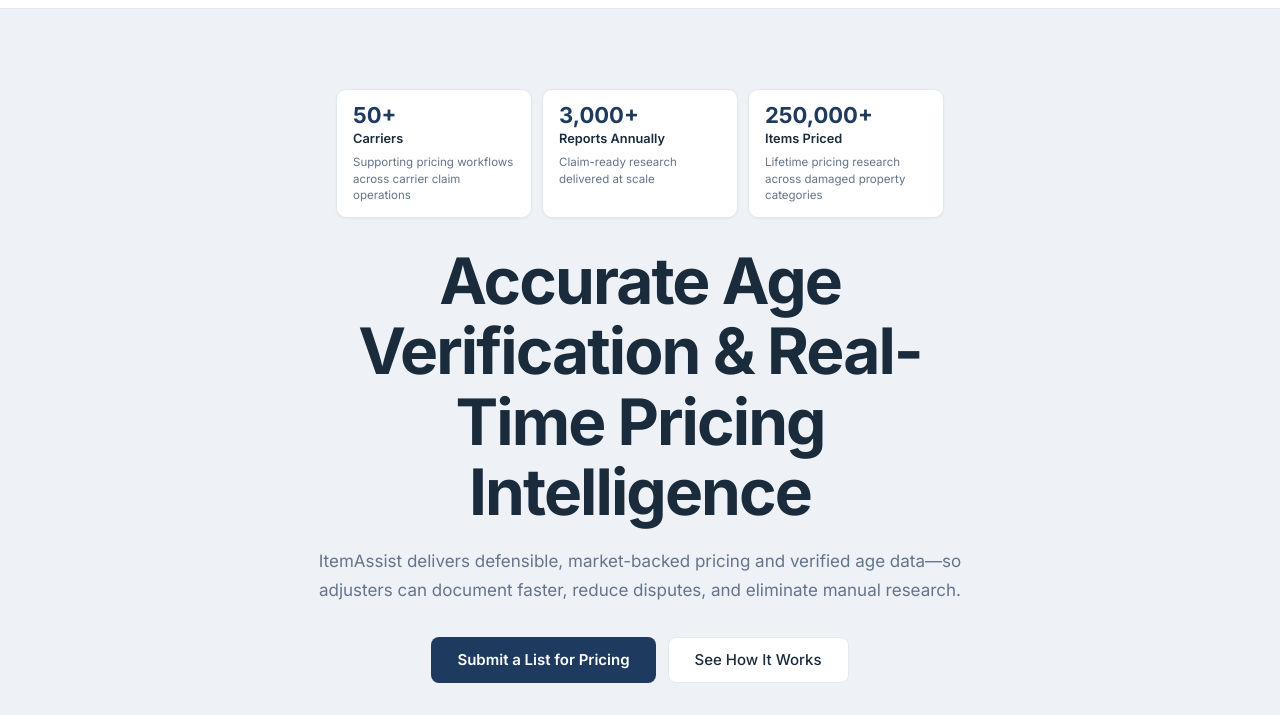
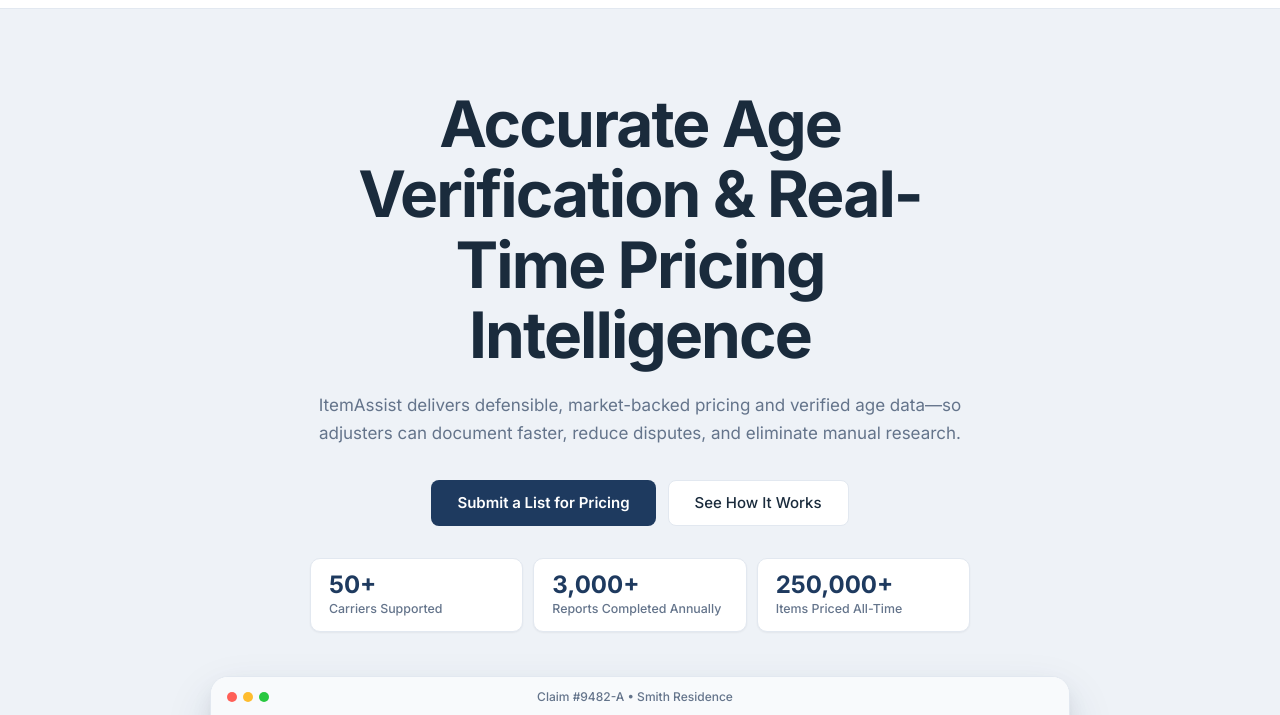
Before and after one commit to joeybukowski3/ItemAssist, a plain HTML site: page index.html in a window 1280 px wide. Shown: the part 52-767 px from the top of the page. Drawn offline with Linux system fonts and the light colour scheme.

Commit message:
fix: move hero stat cards below CTAs, simplify to number + label
Stats were rendering above the H1 as loose text. Reordered hero-content
so H1 → subheadline → CTAs → stat cards flow correctly. Dropped the
verbose description line, tightened card padding, and flipped margin
from margin-bottom to margin-top so spacing to mockup stays balanced.

```diff
--- a/index.html
+++ b/index.html
@@ -43,28 +43,25 @@
     <!-- ── Hero ── -->
     <section class="hero" id="top">
       <div class="hero-content">
-        <div class="hero-stats" role="list">
-          <div class="hero-stat" role="listitem">
-            <span class="hero-stat-num">50+</span>
-            <span class="hero-stat-label">Carriers</span>
-            <span class="hero-stat-desc">Supporting pricing workflows across carrier claim operations</span>
-          </div>
-          <div class="hero-stat" role="listitem">
-            <span class="hero-stat-num">3,000+</span>
-            <span class="hero-stat-label">Reports Annually</span>
-            <span class="hero-stat-desc">Claim-ready research delivered at scale</span>
-          </div>
-          <div class="hero-stat" role="listitem">
-            <span class="hero-stat-num">250,000+</span>
-            <span class="hero-stat-label">Items Priced</span>
-            <span class="hero-stat-desc">Lifetime pricing research across damaged property categories</span>
-          </div>
-        </div>
         <h1>Accurate Age Verification &amp; Real-Time Pricing Intelligence</h1>
         <p class="hero-sub">ItemAssist delivers defensible, market-backed pricing and verified age data&mdash;so adjusters can document faster, reduce disputes, and eliminate manual research.</p>
         <div class="hero-ctas">
           <a href="#contact" class="btn-primary">Submit a List for Pricing</a>
           <a href="#why" class="btn-secondary">See How It Works</a>
+        </div>
+        <div class="hero-stats" role="list">
+          <div class="hero-stat" role="listitem">
+            <span class="hero-stat-num">50+</span>
+            <span class="hero-stat-label">Carriers Supported</span>
+          </div>
+          <div class="hero-stat" role="listitem">
+            <span class="hero-stat-num">3,000+</span>
+            <span class="hero-stat-label">Reports Completed Annually</span>
+          </div>
+          <div class="hero-stat" role="listitem">
+            <span class="hero-stat-num">250,000+</span>
+            <span class="hero-stat-label">Items Priced All-Time</span>
+          </div>
         </div>
       </div>
 
--- a/styles.css
+++ b/styles.css
@@ -218,7 +218,7 @@
 .hero-content {
   max-width: 660px;
   margin: 0 auto;
-  padding-bottom: 3.5rem;
+  padding-bottom: 2.75rem;
 }
 
 .hero-stats {
@@ -226,42 +226,34 @@
   align-items: stretch;
   justify-content: center;
   gap: 0.625rem;
-  margin-bottom: 1.75rem;
+  margin-top: 2rem;
 }
 
 .hero-stat {
   flex: 1;
-  max-width: 196px;
   background: var(--white);
   border: 1px solid var(--border);
   border-radius: 10px;
-  padding: 0.875rem 1rem;
+  padding: 0.875rem 1.125rem;
   text-align: left;
   box-shadow: var(--shadow-sm);
 }
 
 .hero-stat-num {
   display: block;
-  font-size: 1.375rem;
+  font-size: 1.5rem;
   font-weight: 700;
   color: var(--navy);
   line-height: 1;
-  margin-bottom: 0.2rem;
+  margin-bottom: 0.25rem;
 }
 
 .hero-stat-label {
   display: block;
-  font-size: 0.8rem;
-  font-weight: 600;
-  color: var(--text-head);
-  margin-bottom: 0.3rem;
-}
-
-.hero-stat-desc {
-  display: block;
-  font-size: 0.72rem;
+  font-size: 0.775rem;
+  font-weight: 500;
   color: var(--slate-mid);
-  line-height: 1.4;
+  line-height: 1.3;
 }
 
 .hero h1 {
```
